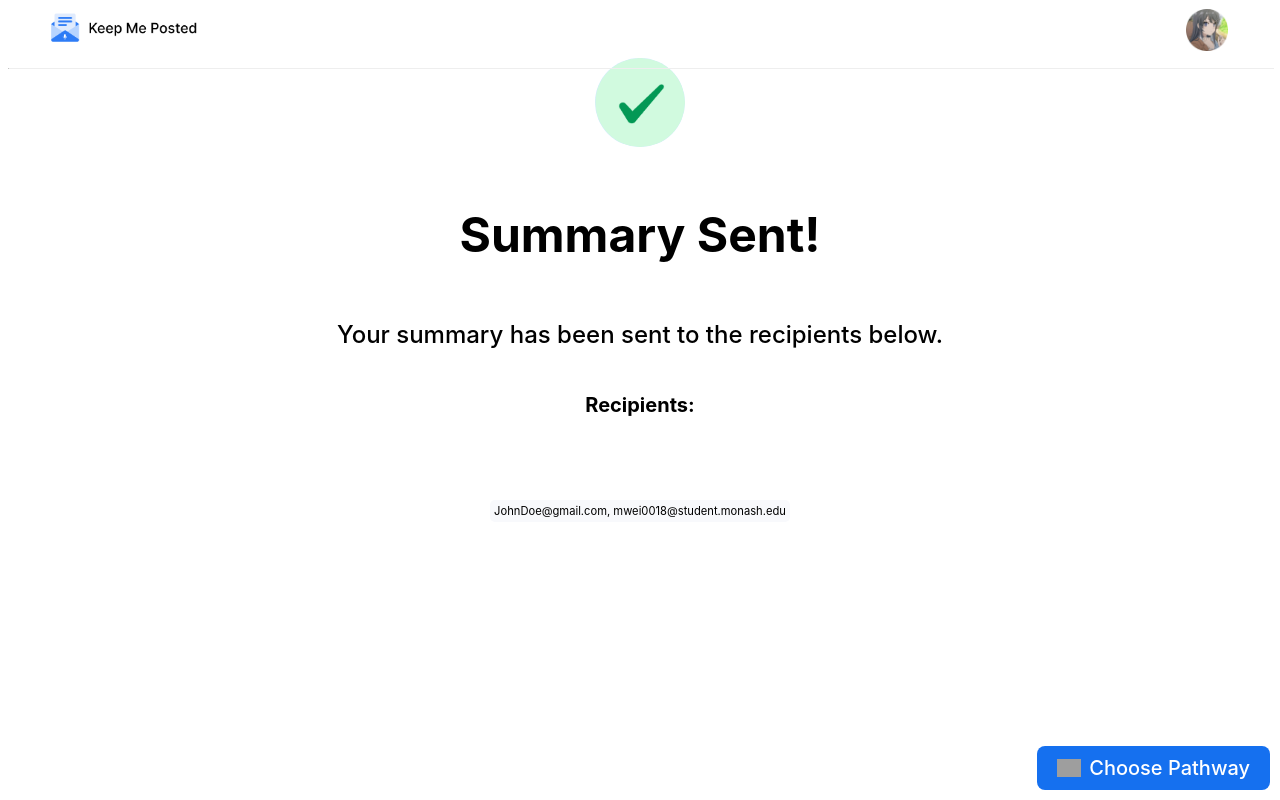
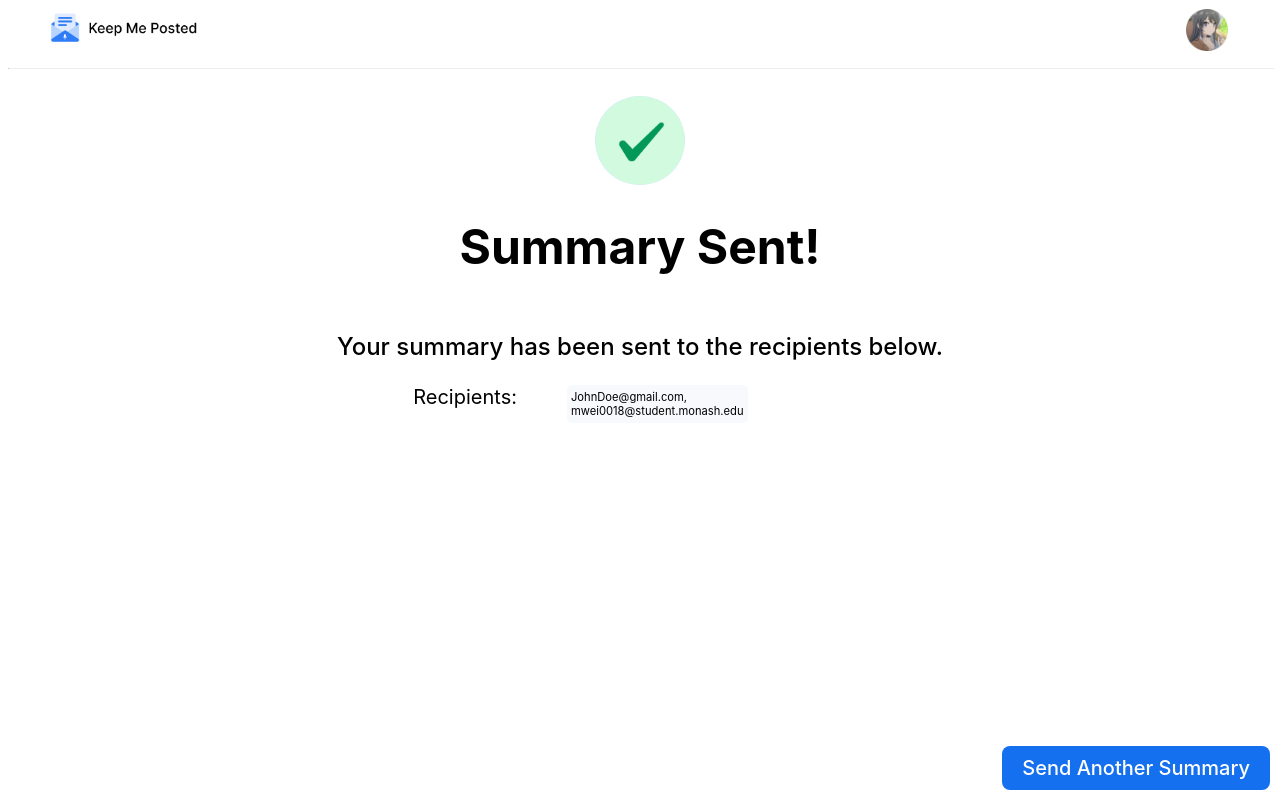
Before and after one commit to RValanki/Keep-Me-Posted, a SvelteKit app in the folder frontend/: page /sent in a window 1280 px wide. Built offline with nearby package versions, Linux system fonts and the light colour scheme; grey boxes are pictures that could not be loaded.

Commit message:
changed bottom right button

```diff
--- a/frontend/src/routes/sent/+page.svelte
+++ b/frontend/src/routes/sent/+page.svelte
@@ -3,6 +3,7 @@
     import Topbar from "../../components/topbar.svelte";
     import { ContactsStore } from "../../stores/contacts-store";
     import greenTick from "../../assets/green-tick.png"
+
 
 
     let nextPage = () => {
@@ -12,23 +13,27 @@
     </script>
 
       <Topbar> </Topbar>
-      <div class="center-icon"><img class="green-tick" src={greenTick} alt="Green Tick" /></div>
 
       <div class="content-container">
 
+
         <div class="title-container">
+          <div class="center-icon"><img class="green-tick" src={greenTick} alt="Green Tick" /></div>
           <h1>Summary Sent!</h1>
           <h3>Your summary has been sent to the recipients below.</h3>
-          <p><strong>Recipients:</strong></p>
         </div>
 
+        <div class="all-recipients-container">
+          <div class="subtitle">Recipients:</div>
 
           <div class="recipients-container">
+
             {#each $ContactsStore as email}
             <div class="email-token">
               <div class="token">{email}</div>
             </div>
           {/each}
+          </div>
       </div>
 
       </div>
@@ -37,11 +42,9 @@
 
       <div class="button-container">
         <div class="button-holder">
-          <Button handleClick={nextPage} icon="../../src/assets/arrow-right.png" text="Choose Pathway"></Button>
+          <Button handleClick={nextPage} text="Send Another Summary"></Button>
         </div>
       </div>
-
-
 
   <style>
 
@@ -75,7 +78,7 @@
       display: flex;
       flex-direction: column;
       align-items: center;
-      padding-top: 2%;
+      padding-top: 3%;
       padding-bottom: 10%;
     }
 
@@ -89,7 +92,11 @@
       display: flex;
       flex-direction: column;
       align-items: center;
-      padding-bottom: 5%;
+    }
+
+    .all-recipients-container {
+      display: flex;
+      gap: 50px;
     }
 
     .recipients-container {
@@ -108,13 +115,8 @@
       align-items: center;
       gap: 3px;
     }
-
-    .caption {
-      color: crimson;
-      padding-bottom: 10px;
+    .subtitle {
+      padding-bottom: 3%;
     }
 
-
-
-
   </style>
```
Lines whose indentation alone changed are shown as unchanged.
